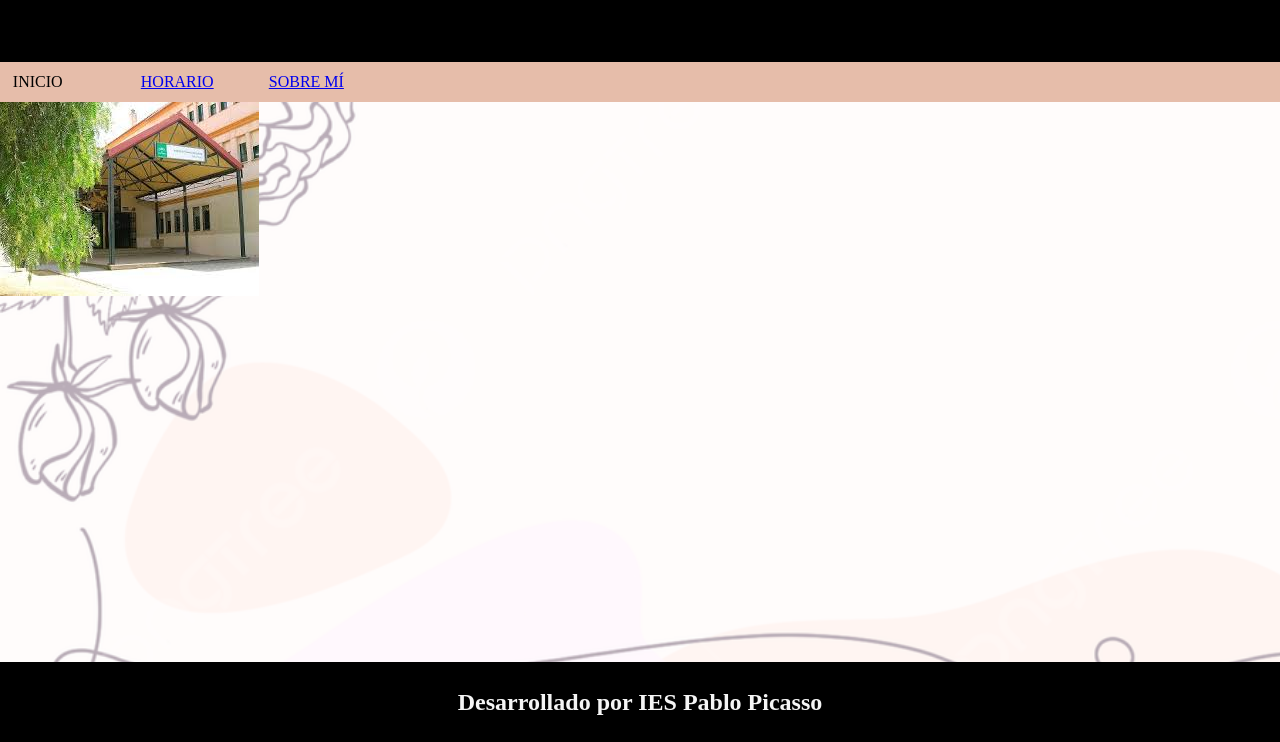
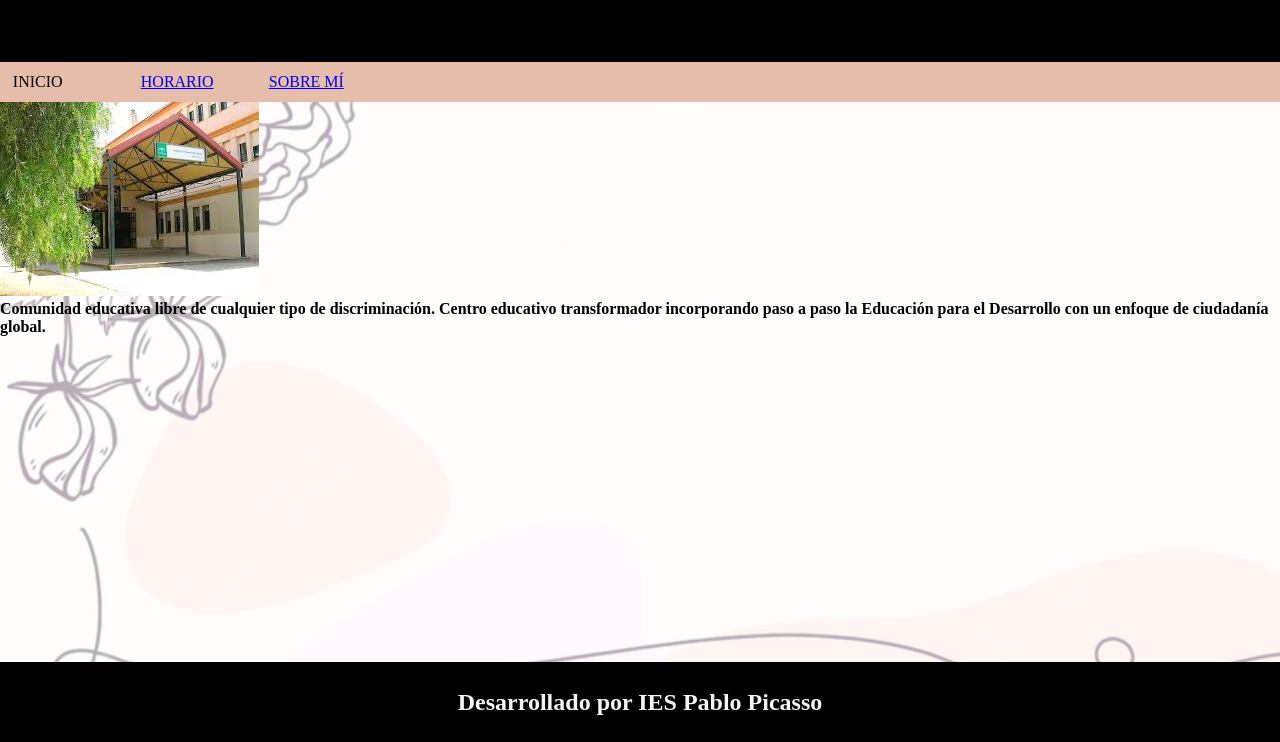
Before and after one commit to sxarxaw/Act2GIT_SaraThapaKc, a plain HTML site: page index.html in a window 1280 px wide. Shown: the part 58-800 px from the top of the page. Drawn offline with Linux system fonts and the light colour scheme.

Commit message:
Modificación index.html
He añadido una pequeña descripción sobre el instituto.

```diff
--- a/index.html
+++ b/index.html
@@ -18,6 +18,7 @@
     </nav>
     <main>
         <img src="./img/instituto.jpg">
+       <p> Comunidad educativa libre de cualquier tipo de discriminación. Centro educativo transformador incorporando paso a paso la Educación para el Desarrollo con un enfoque de ciudadanía global.</p>
     </main>
     <footer>
         <h2> Desarrollado por IES Pablo Picasso </h2>
```
